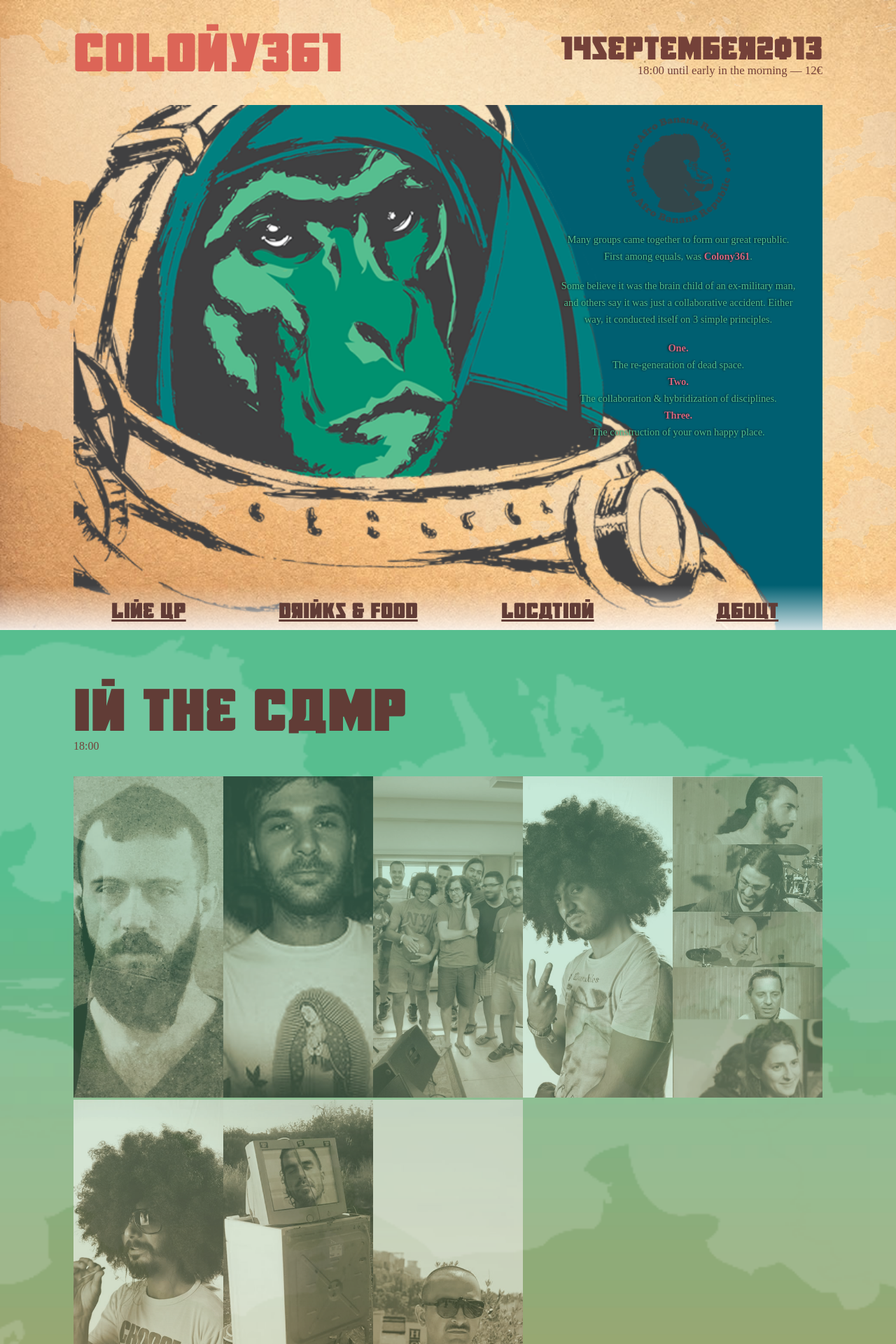
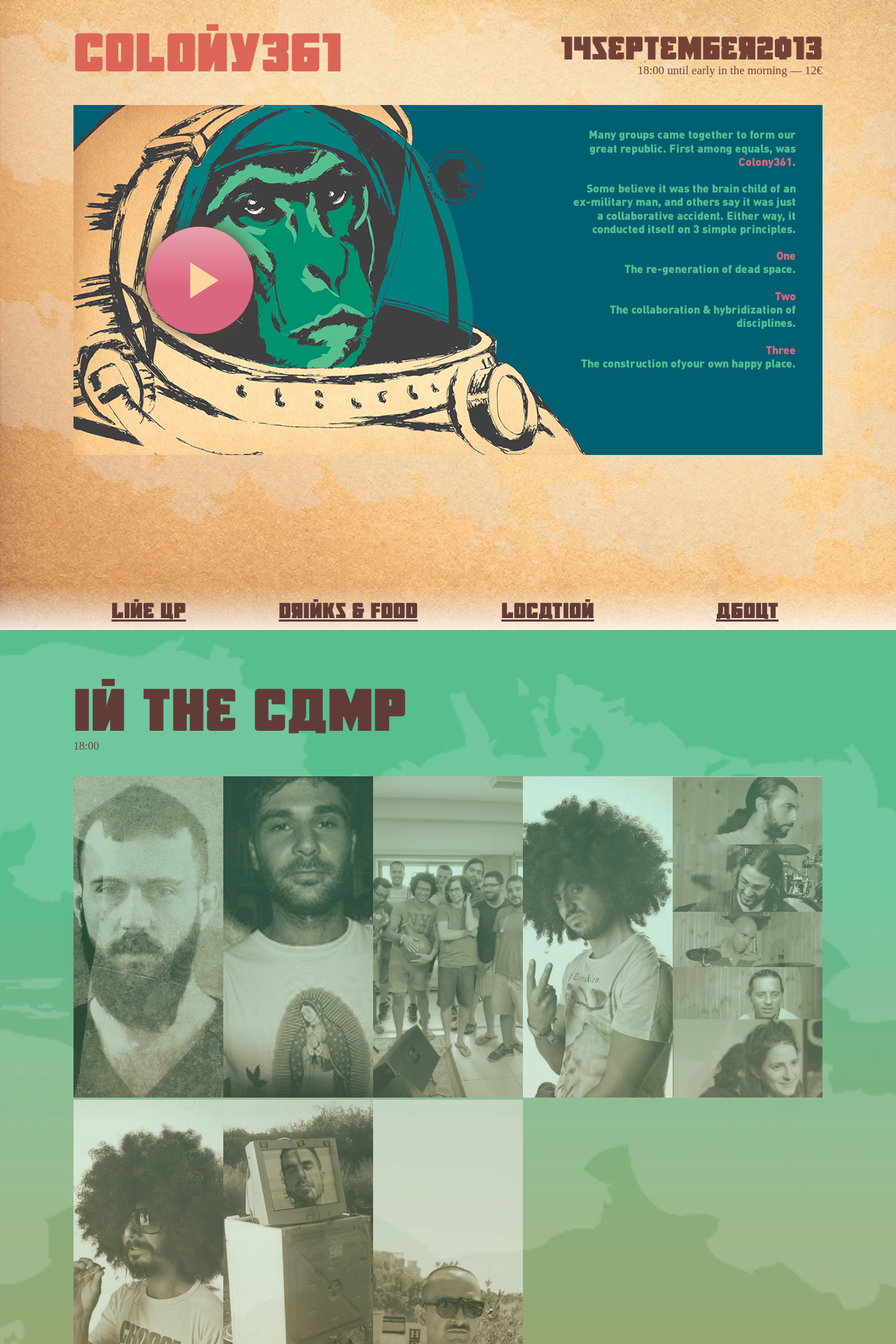
Before and after one commit to afrobanana/colony361, a Jekyll site: the page built from index.html, in a window 1280 px wide. Shown: the top 1920 px of the page at 70% size. Built offline with Jekyll 4.4.1, drawn with Linux system fonts in a browser that asks for light colours.

Commit message:
#16 animation & poster

```diff
--- a/_layouts/base.html
+++ b/_layouts/base.html
@@ -40,18 +40,12 @@
     <section class="c361-content">
         <section class="c361-hero">
             <div class="c361-inner">
-                <div class="c361-hero-media"><div class="c361-hero-media-content"></div>
-                <div class="c361-hero-text">
-                    <p>Many groups came together to form our great republic. First among equals, was <strong>Colony361</strong>.</p>
+                <div class="c361-hero-media">
+                    <div class="c361-hero-media-content">
+                        <img src="{{ site.root }}/static/images/poster.png">
+                    </div>
+                </div>
 
-                    <p>Some believe it was the brain child of an ex-military man, and others say it was just a collaborative accident. Either way, it conducted itself on 3 simple principles.</p>
-
-                    <ul>
-                        <li><strong>One.</strong> The re-generation of dead space.</li>
-                        <li><strong>Two.</strong> The collaboration &amp; hybridization of disciplines.</li>
-                        <li><strong>Three.</strong> The construction of your own happy place.</li>
-                    </ul>
-                </div>
                 <nav class="c361-nav-global">
                     <h3 class="c361-helper">Navigation</h3>
                     <ol class="nav-horizontal">
@@ -468,6 +462,15 @@
 <script src="{{ site.root }}/static/js/jquery-1.8.3.js"></script>
 <script type="text/javascript">
     (function() {
+        $('.c361-hero-media-content').on('click', 'img', function(e) {
+            e.preventDefault();
+            e.stopPropagation();
+
+            $(this).replaceWith('<iframe src="//player.vimeo.com/video/73888940?title=0&amp;byline=0&amp;portrait=0&amp;color=da6780&amp;autoplay=1" width="1070" height="602" frameborder="0" webkitallowfullscreen mozallowfullscreen allowfullscreen></iframe>');
+        });
+    })();
+
+    (function() {
         var line_up = $('.c361-lineup-list');
 
         line_up.on('click', '.c361-lineup-list-item', function(e) {
```
Also changed, not shown: other parts of _layouts/base.html (+1 -1 lines), static/css/src/base.scss (+22 -54 lines), static/css/main.css, static/images/bg_hero_poster.png (deleted), static/images/bg_hero_text_logo.png (deleted), static/images/flyer.jpg (deleted), static/images/poster.png (added).
